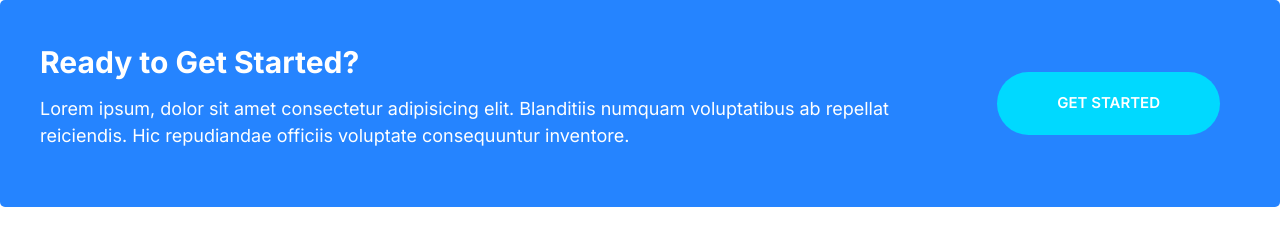
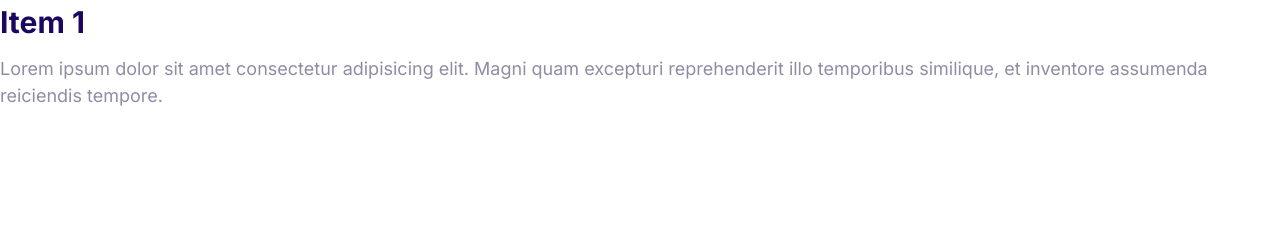
Before and after one commit to deanjosephmurphy/moshify-tutorial, a plain HTML site: page index.html in a window 1280 px wide. Drawn offline with Linux system fonts and the light colour scheme.

Commit message:
add collapsible component

```diff
--- a/css/styles.css
+++ b/css/styles.css
@@ -534,3 +534,39 @@ a {
     margin: 0 2rem;
  }
 }
+
+/* Collapsible */
+
+.collapsible__header {
+    display: flex;
+    justify-content: space-between;
+}
+
+.collapsible__heading {
+    margin-top: 0;
+    font-size: 3rem;
+}
+
+.collapsible__chevron {
+    transform: rotate(-90deg);
+    transition: rotate 0.3s;
+
+}
+
+.collapsible__content {
+    max-height: 0;
+    overflow: hidden;
+    opacity: 0;
+    transition: all 0.3ms;
+
+
+}
+
+.collapsible--expanded .collapsible__chevron {
+    transform: rotate(0);
+}
+
+.collapsible--expanded .collapsible__content {
+    max-height: 100vh;
+    opacity: 1;
+}
--- a/index.html
+++ b/index.html
@@ -14,19 +14,19 @@
     <link rel="stylesheet" href="css/styles.css" />
   </head>
   <body>
-    <div class="callout callout--primary">
-      <div class="grid grid--1x2">
-        <div class="callout__content">
-          <h2 class="callout__heading">Ready to Get Started?</h2>
-          <p>
-            Lorem ipsum, dolor sit amet consectetur adipisicing elit. Blanditiis
-            numquam voluptatibus ab repellat reiciendis. Hic repudiandae
-            officiis voluptate consequuntur inventore.
-          </p>
-        </div>
-
-        <a href="#" class="btn btn--secondary btn--stretched">Get Started</a>
+    <div class="collapsible  collapsible--expanded">
+      <header class="collapsible__header">
+        <h2 class="collapsible__heading">Item 1</h2>
+        <svg class="icon icon--white collapsible__chevron">
+          <use xlink:href="images/sprite.svg#chevron"></use>
+        </svg>
+      </header>
+      <div class="collapsible__content">
+        Lorem ipsum dolor sit amet consectetur adipisicing elit. Magni quam
+        excepturi reprehenderit illo temporibus similique, et inventore
+        assumenda reiciendis tempore.
       </div>
     </div>
+    <script src="js/main.js"></script>
   </body>
 </html>
--- /dev/null
+++ b/js/main.js
@@ -0,0 +1,6 @@
+const collapsibles = document.querySelectorAll(".collapsible");
+collapsibles.forEach((item) =>
+  item.addEventListener("click", function () {
+    this.classList.toggle("collapsible--expanded");
+  })
+);
```
Also changed, not shown: compontents/collapsible.html (added, +13 -0 lines), js/._main.js (added).
